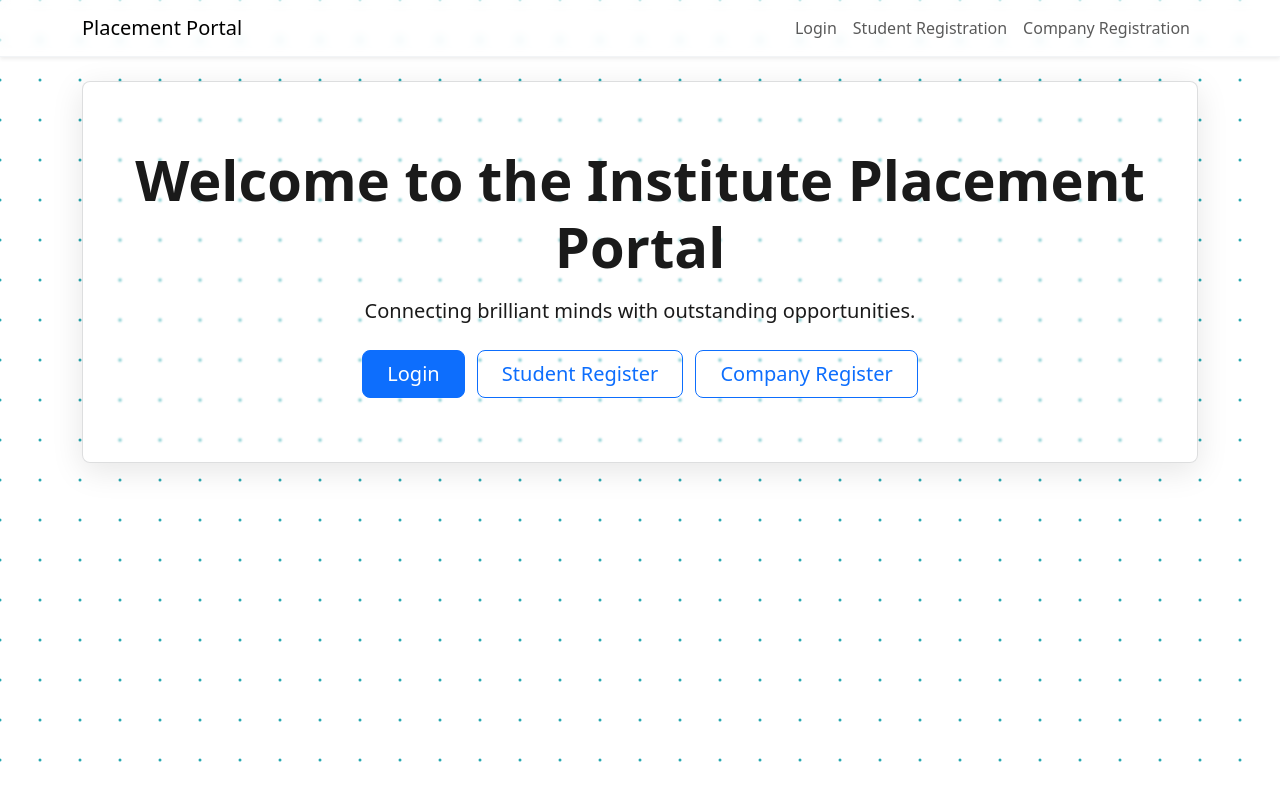
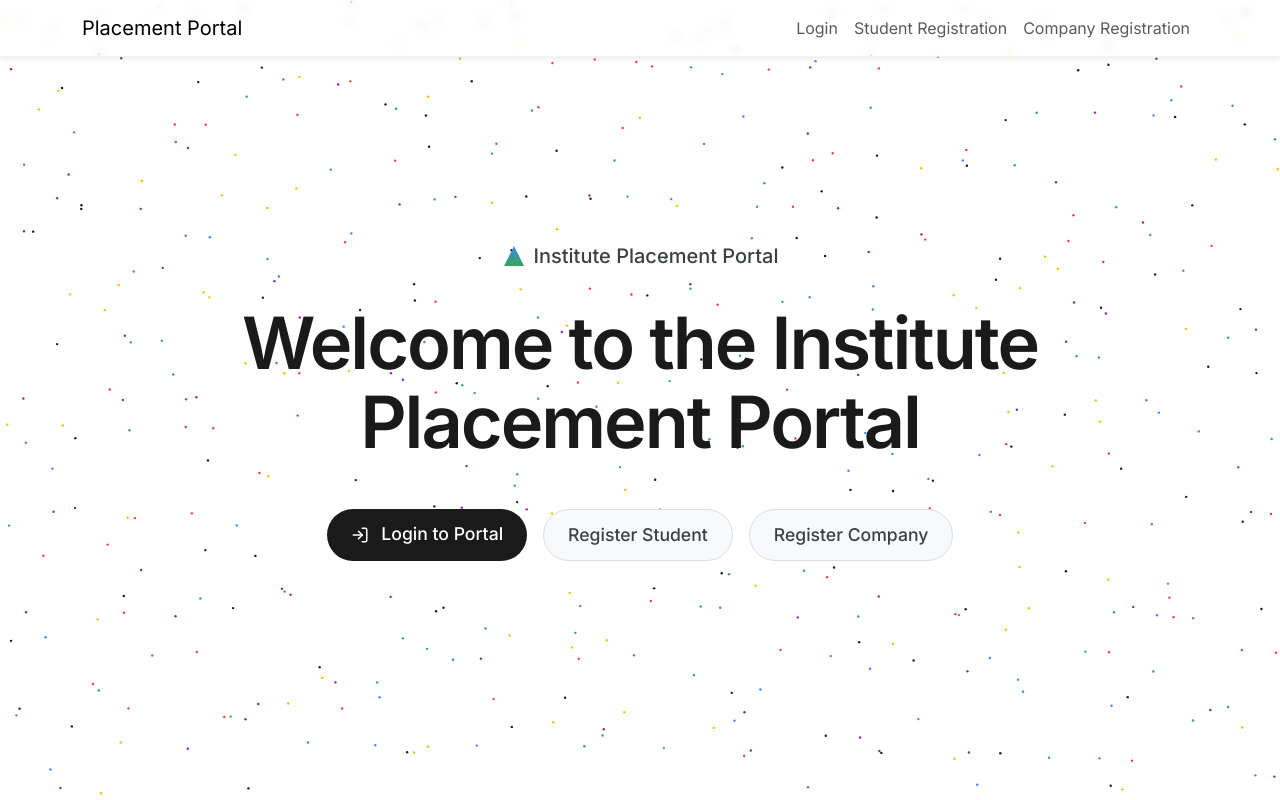
Before and after one commit to aryanRN2/placement-project, a Flask app: page / in a window 1280 px wide. Run offline with Flask 3, Linux system fonts and the light colour scheme.

Commit message:
dynamic points

```diff
--- a/static/js/particles.js
+++ b/static/js/particles.js
@@ -9,11 +9,21 @@ document.addEventListener('DOMContentLoaded', () => {
     let particles = [];
 
     // Settings
-    const particleSpacing = 40; // Space between particles in the grid
-    const particleRadius = 1.5;
-    const mouseRadius = 150; // How close mouse needs to be to repel
-    const repelForce = 5; // How strongly to repel
-    const returnSpeed = 0.05; // How quickly particles return home
+    const particleSpacing = 45; // Slightly less dense
+    const particleRadius = 1.2; // Slightly smaller dots
+    const mouseRadius = 150;
+    const repelForce = 5;
+    const returnSpeed = 0.05;
+
+    // Google-esque color palette
+    const colors = [
+        '#4285F4', // Blue
+        '#EA4335', // Red
+        '#FBBC05', // Yellow
+        '#34A853', // Green
+        '#8E24AA', // Purple
+        '#1a1a1a'  // Dark Gray
+    ];
 
     let mouse = {
         x: undefined,
@@ -36,12 +46,19 @@ document.addEventListener('DOMContentLoaded', () => {
             this.y = y;
             this.vx = 0;
             this.vy = 0;
+            // Randomly select a color from the palette for this particle
+            this.color = colors[Math.floor(Math.random() * colors.length)];
+
+            // Random drift settings for constant organic motion
+            this.randomOffset = Math.random() * Math.PI * 2;
+            this.driftSpeed = 0.0005 + Math.random() * 0.001; // Slow, organic drift speed
+            this.driftRadius = 15 + Math.random() * 30; // How far they wander from home
         }
 
         draw() {
             ctx.beginPath();
             ctx.arc(this.x, this.y, particleRadius, 0, Math.PI * 2);
-            ctx.fillStyle = 'rgba(39, 168, 177, 1.0)'; // Set opacity (the last number) to 1.0 for solid color
+            ctx.fillStyle = this.color;
             ctx.fill();
         }
 
@@ -62,9 +79,14 @@ document.addEventListener('DOMContentLoaded', () => {
                 this.vy -= forceDirectionY * force * repelForce;
             }
 
-            // Return home (spring/easing)
-            this.vx += (this.homeX - this.x) * returnSpeed;
-            this.vy += (this.homeY - this.y) * returnSpeed;
+            // Calculate a drifting target home instead of a fixed home
+            const time = Date.now();
+            const targetX = this.homeX + Math.cos(time * this.driftSpeed + this.randomOffset) * this.driftRadius;
+            const targetY = this.homeY + Math.sin(time * this.driftSpeed + this.randomOffset) * this.driftRadius;
+
+            // Return to drifting target (spring/easing)
+            this.vx += (targetX - this.x) * returnSpeed;
+            this.vy += (targetY - this.y) * returnSpeed;
 
             // Apply friction/dampening
             this.vx *= 0.8;
@@ -79,10 +101,67 @@ document.addEventListener('DOMContentLoaded', () => {
 
     function initParticles() {
         particles = [];
-        // Create a grid of particles
-        for (let y = 0; y < height; y += particleSpacing) {
-            for (let x = 0; x < width; x += particleSpacing) {
-                particles.push(new Particle(x, y));
+
+        if (window.PARTICLE_SHAPE === 'login') {
+            // Draw shape on hidden canvas to extract pixel data
+            const tCanvas = document.createElement('canvas');
+            tCanvas.width = width;
+            tCanvas.height = height;
+            const tCtx = tCanvas.getContext('2d');
+
+            tCtx.save();
+            // Position on right side of screen
+            tCtx.translate(width * 0.70, height * 0.5);
+            // Scale up massively
+            const scale = Math.min(width, height) / 30;
+            tCtx.scale(scale, scale);
+            // Center the 24x24 icon
+            tCtx.translate(-12, -12);
+
+            tCtx.lineWidth = 3;
+            tCtx.strokeStyle = 'white';
+            tCtx.lineCap = 'round';
+            tCtx.lineJoin = 'round';
+
+            // Login/Enter Arrow SVG Paths
+            const p1 = new Path2D('M15 3h4a2 2 0 0 1 2 2v14a2 2 0 0 1-2 2h-4');
+            const p2 = new Path2D('M10 17L15 12L10 7');
+            const p3 = new Path2D('M15 12H3');
+
+            tCtx.stroke(p1);
+            tCtx.stroke(p2);
+            tCtx.stroke(p3);
+            tCtx.restore();
+
+            const imgData = tCtx.getImageData(0, 0, width, height).data;
+            const spacing = 14; // Density of particles in the shape
+
+            for (let y = 0; y < height; y += spacing) {
+                for (let x = 0; x < width; x += spacing) {
+                    const index = (y * width + x) * 4;
+                    const alpha = imgData[index + 3];
+                    if (alpha > 128) {
+                        // Valid pixel spot, add small random jitter
+                        const jx = x + (Math.random() - 0.5) * spacing;
+                        const jy = y + (Math.random() - 0.5) * spacing;
+                        particles.push(new Particle(jx, jy));
+                    }
+                }
+            }
+
+            // Add sparse background particles
+            for (let y = 0; y < height; y += particleSpacing * 2.5) {
+                for (let x = 0; x < width; x += particleSpacing * 2.5) {
+                    particles.push(new Particle(x, y));
+                }
+            }
+
+        } else {
+            // Default Grid
+            for (let y = 0; y < height; y += particleSpacing) {
+                for (let x = 0; x < width; x += particleSpacing) {
+                    particles.push(new Particle(x, y));
+                }
             }
         }
     }
--- a/templates/index.html
+++ b/templates/index.html
@@ -4,25 +4,14 @@
 
 {% block content %}
 <style>
-    /* Override base background just for the homepage */
+    /* Import Inter font for that clean, modern look */
+    @import url('https://fonts.googleapis.com/css2?family=Inter:wght@400;500;600;700&display=swap');
+
     body {
         background-color: #ffffff !important;
         margin: 0;
         overflow-x: hidden;
-    }
-
-    /* Make the blue box transparent to see particles behind it */
-    .hero-section {
-        background: rgba(255, 255, 255, 0.2) !important;
-        /* Light transparent glass */
-        backdrop-filter: blur(1px);
-        /* Low blur so dots are still visible */
-        -webkit-backdrop-filter: blur(3px);
-        border: 1px solid rgba(144, 146, 149, 0.3);
-        /* Subtle blue edge */
-        box-shadow: 0 8px 32px 0 rgba(0, 0, 0, 0.1);
-        color: #1a1a1a !important;
-        /* Dark text for readability */
+        font-family: 'Inter', -apple-system, BlinkMacSystemFont, "Segoe UI", Roboto, "Helvetica Neue", Arial, sans-serif;
     }
 
     #particleCanvas {
@@ -33,21 +22,108 @@
         height: 100vh;
         z-index: -1;
         pointer-events: auto;
-        /* Allow canvas to receive mouse events */
+    }
+
+    .landing-container {
+        min-height: 80vh;
+        display: flex;
+        flex-direction: column;
+        justify-content: center;
+        align-items: center;
+        position: relative;
+        z-index: 1;
+        text-align: center;
+    }
+
+    .brand-logo {
+        display: flex;
+        align-items: center;
+        margin-bottom: 2rem;
+        gap: 0.5rem;
+    }
+
+    .brand-logo span {
+        font-size: 1.25rem;
+        font-weight: 500;
+        color: #3c4043;
+    }
+
+    .hero-title {
+        font-size: 4.5rem;
+        font-weight: 600;
+        color: #1a1a1a;
+        line-height: 1.1;
+        letter-spacing: -2px;
+        max-width: 900px;
+        margin-bottom: 3rem;
+    }
+
+    .btn-custom-dark {
+        background-color: #1a1a1a;
+        color: #ffffff;
+        border: none;
+        border-radius: 50px;
+        padding: 0.75rem 1.5rem;
+        font-size: 1.1rem;
+        font-weight: 500;
+        transition: all 0.2s ease;
+    }
+
+    .btn-custom-dark:hover {
+        background-color: #000000;
+        color: #ffffff;
+        transform: translateY(-2px);
+        box-shadow: 0 4px 12px rgba(0,0,0,0.15);
+    }
+
+    .btn-custom-light {
+        background-color: #f8f9fa;
+        color: #3c4043;
+        border: 1px solid #dadce0;
+        border-radius: 50px;
+        padding: 0.75rem 1.5rem;
+        font-size: 1.1rem;
+        font-weight: 500;
+        transition: all 0.2s ease;
+    }
+
+    .btn-custom-light:hover {
+        background-color: #f1f3f4;
+        color: #1a1a1a;
+        border-color: #d2d2d2;
+        transform: translateY(-2px);
     }
 </style>
 
 <!-- Antigravity Canvas -->
 <canvas id="particleCanvas"></canvas>
 
-<div class="text-center hero-section" style="position: relative; z-index: 1;">
-    <h1 class="display-4 fw-bold">Welcome to the Institute Placement Portal</h1>
-    <p class="lead mt-3">Connecting brilliant minds with outstanding opportunities.</p>
-    <div class="mt-4">
-        <a href="{{ url_for('login') }}" class="btn btn-primary btn-lg px-4 me-2">Login</a>
-        <a href="{{ url_for('register_student') }}" class="btn btn-outline-primary btn-lg px-4 me-2">Student
-            Register</a>
-        <a href="{{ url_for('register_company') }}" class="btn btn-outline-primary btn-lg px-4">Company Register</a>
+<div class="landing-container">
+    <!-- Faux Logo -->
+    <div class="brand-logo">
+        <svg width="24" height="24" viewBox="0 0 24 24" fill="none" xmlns="http://www.w3.org/2000/svg">
+            <path d="M12 2L2 22H22L12 2Z" fill="url(#paint0_linear)"/>
+            <defs>
+                <linearGradient id="paint0_linear" x1="12" y1="2" x2="12" y2="22" gradientUnits="userSpaceOnUse">
+                    <stop stop-color="#4285F4"/>
+                    <stop offset="1" stop-color="#34A853"/>
+                </linearGradient>
+            </defs>
+        </svg>
+        <span>Institute Placement Portal</span>
+    </div>
+
+    <!-- Massive Headline -->
+    <h1 class="hero-title">Welcome to the Institute Placement Portal<br></h1>
+
+    <!-- Action Buttons -->
+    <div class="d-flex flex-wrap justify-content-center gap-3">
+        <a href="{{ url_for('login') }}" class="btn btn-custom-dark">
+            <svg class="me-2" width="18" height="18" viewBox="0 0 24 24" fill="none" stroke="currentColor" stroke-width="2" stroke-linecap="round" stroke-linejoin="round"><path d="M15 3h4a2 2 0 0 1 2 2v14a2 2 0 0 1-2 2h-4"></path><polyline points="10 17 15 12 10 7"></polyline><line x1="15" y1="12" x2="3" y2="12"></line></svg>
+            Login to Portal
+        </a>
+        <a href="{{ url_for('register_student') }}" class="btn btn-custom-light">Register Student</a>
+        <a href="{{ url_for('register_company') }}" class="btn btn-custom-light">Register Company</a>
     </div>
 </div>
 
--- a/templates/login.html
+++ b/templates/login.html
@@ -127,8 +127,8 @@
 
 <!-- Antigravity Canvas -->
 <canvas id="particleCanvas"></canvas><div class="login-wrapper">
-    <div class="row justify-content-center m-0">
-        <div class="col-md-7 col-lg-6 col-xl-5">
+    <div class="row justify-content-start align-items-center h-100 m-0 ps-md-5 ms-md-5">
+        <div class="col-md-6 col-lg-5 col-xl-4 z-2" style="position: relative;">
             <div class="card glass-card border-0">
                 <div class="card-body p-5">
                     <h3 class="text-center mb-4 text-primary fade-in-stagger stagger-1">Login</h3>
@@ -158,5 +158,6 @@
         </div>
     </div>
 </div>
+<script>window.PARTICLE_SHAPE = 'login';</script>
 <script src="{{ url_for('static', filename='js/particles.js') }}"></script>
 {% endblock %}
```
